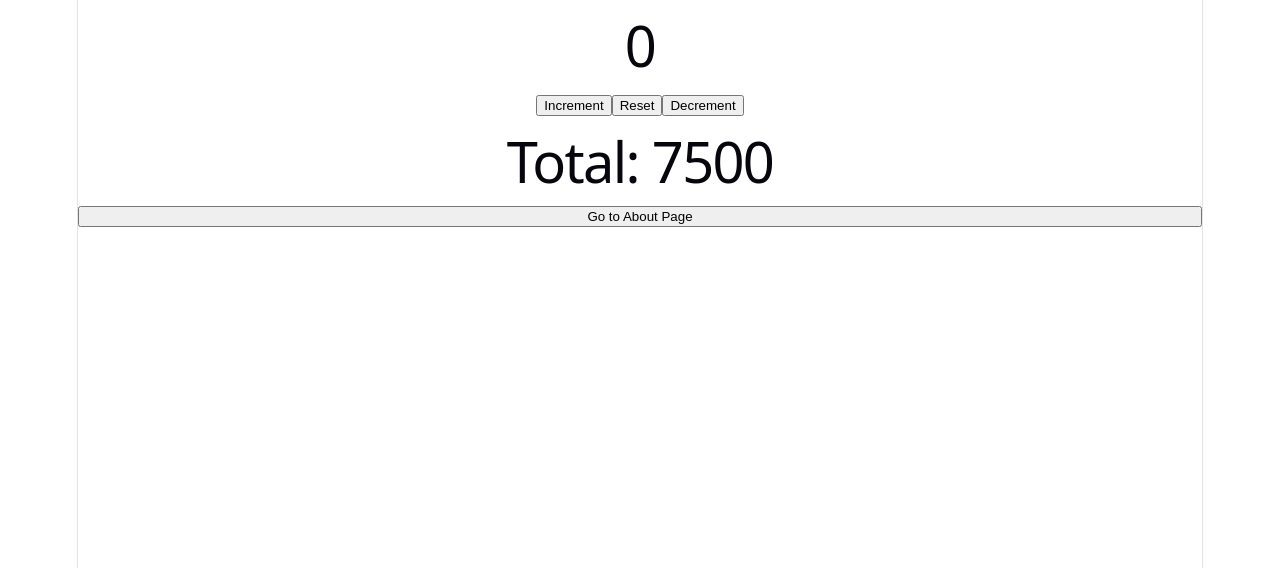
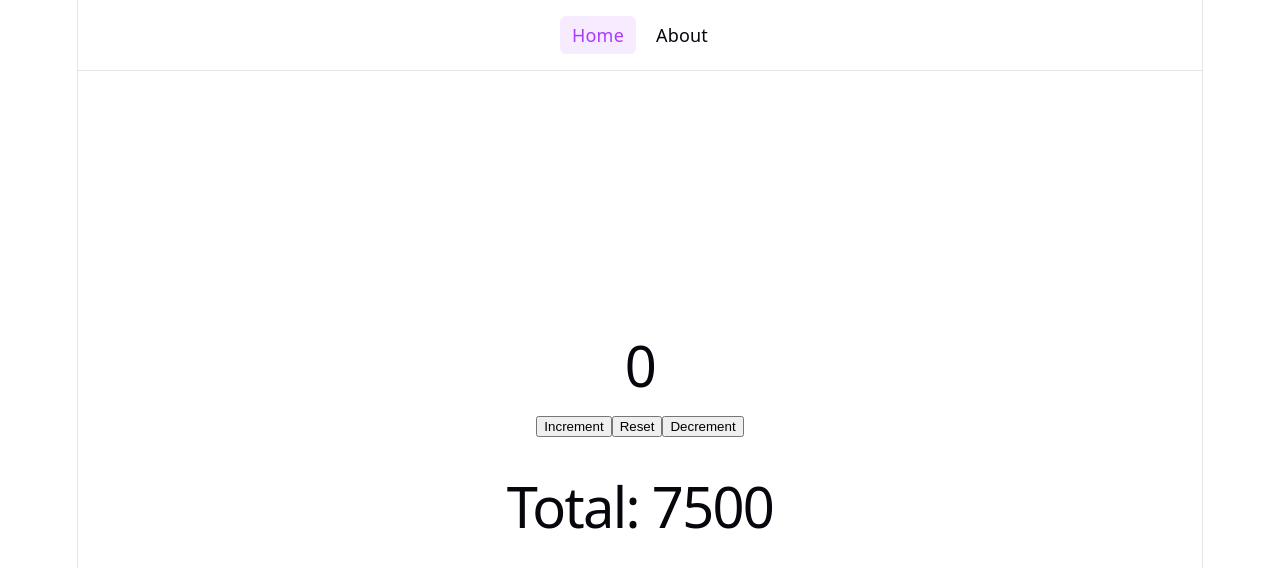
Before and after one commit to Joyal01-01/Internship-Program, a React (Vite) app in the folder Frontend/Frontend/: page / in a window 1280 px wide. Shown: the top 568 px of the page. Built offline with nearby package versions, Linux system fonts and the light colour scheme.

Commit message:
feat: add accessible app navigation

```diff
--- a/Frontend/Frontend/src/App.tsx
+++ b/Frontend/Frontend/src/App.tsx
@@ -1,5 +1,4 @@
 import { IncrementPage } from "./Component/incrementPage";
-import Button from "./Component/Button";
 import ProductList from "./Component/productList";
 
 const products = [
@@ -11,21 +10,29 @@ const products = [
 function App() {
   const isAboutPage = window.location.pathname.toLowerCase() === "/about";
 
-  if (isAboutPage) {
   return (
+    <>
+      <nav className="site-nav" aria-label="Primary navigation">
+        <a href="/" aria-current={!isAboutPage ? "page" : undefined}>
+          Home
+        </a>
+        <a href="/about" aria-current={isAboutPage ? "page" : undefined}>
+          About
+        </a>
+      </nav>
+      <main>
+        {isAboutPage ? (
           <>
             <h1>About Page</h1>
             <p>This is the about page.</p>
-        <Button label="Go to Home Page" onClick={() => (window.location.pathname = "/")} />
           </>
-    );
-  }
-
-  return (
+        ) : (
           <>
             <IncrementPage />
             <ProductList product={products} />
-      <Button label="Go to About Page" onClick={() => (window.location.pathname = "/about")} />
+          </>
+        )}
+      </main>
     </>
   );
 }
--- a/Frontend/Frontend/src/index.css
+++ b/Frontend/Frontend/src/index.css
@@ -66,6 +66,42 @@ body {
   margin: 0;
 }
 
+.site-nav {
+  display: flex;
+  justify-content: center;
+  gap: 8px;
+  padding: 16px 20px;
+  border-bottom: 1px solid var(--border);
+}
+
+.site-nav a {
+  color: var(--text-h);
+  padding: 6px 12px;
+  border-radius: 6px;
+  text-decoration: none;
+}
+
+.site-nav a:hover,
+.site-nav a[aria-current="page"] {
+  color: var(--accent);
+  background: var(--accent-bg);
+}
+
+.site-nav a:focus-visible {
+  outline: 2px solid var(--accent);
+  outline-offset: 2px;
+}
+
+main {
+  display: flex;
+  flex: 1;
+  flex-direction: column;
+  align-items: center;
+  justify-content: center;
+  gap: 24px;
+  padding: 32px 20px;
+}
+
 h1,
 h2 {
   font-family: var(--heading);
```
Lines whose indentation alone changed are shown as unchanged.
